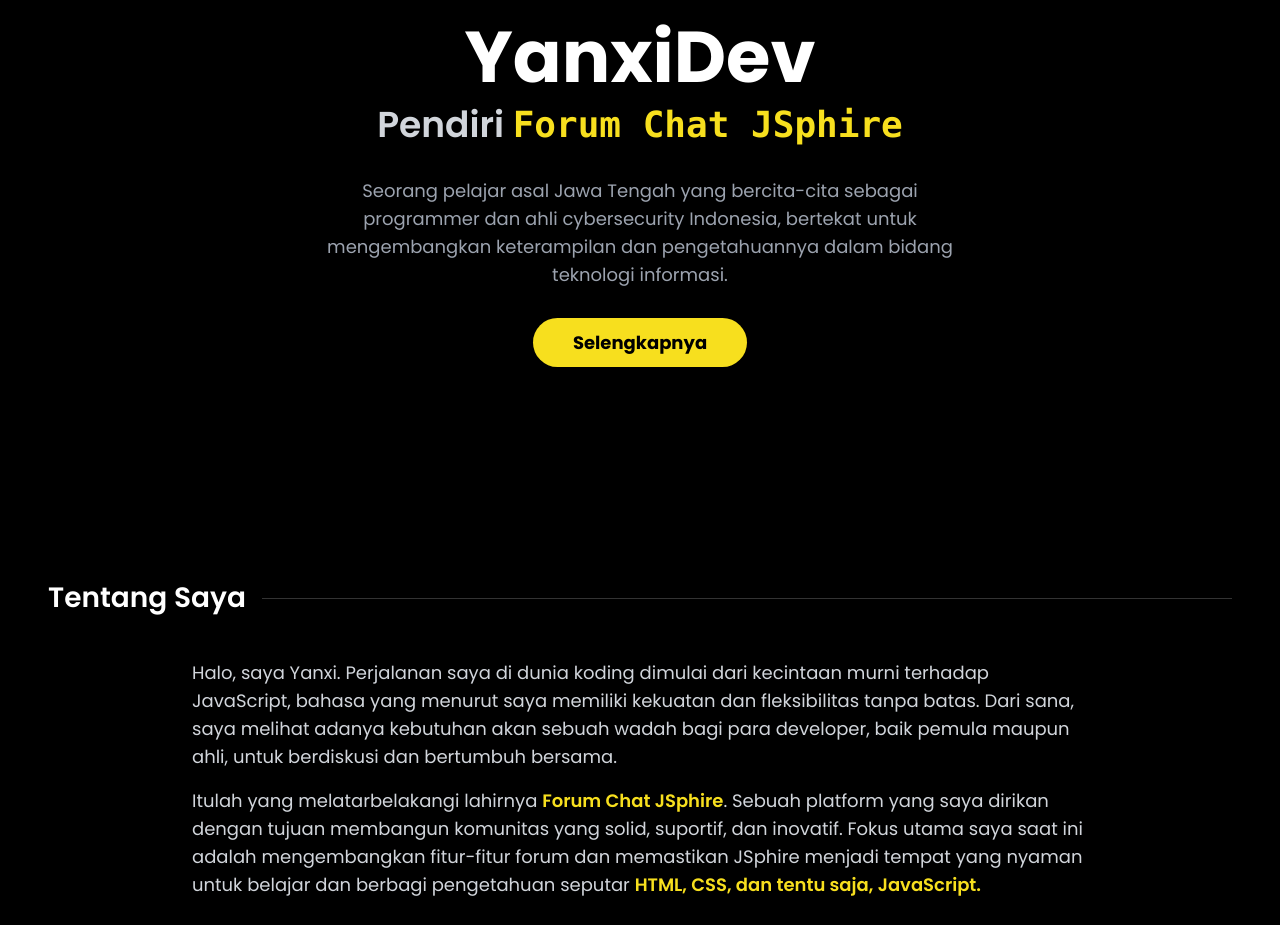
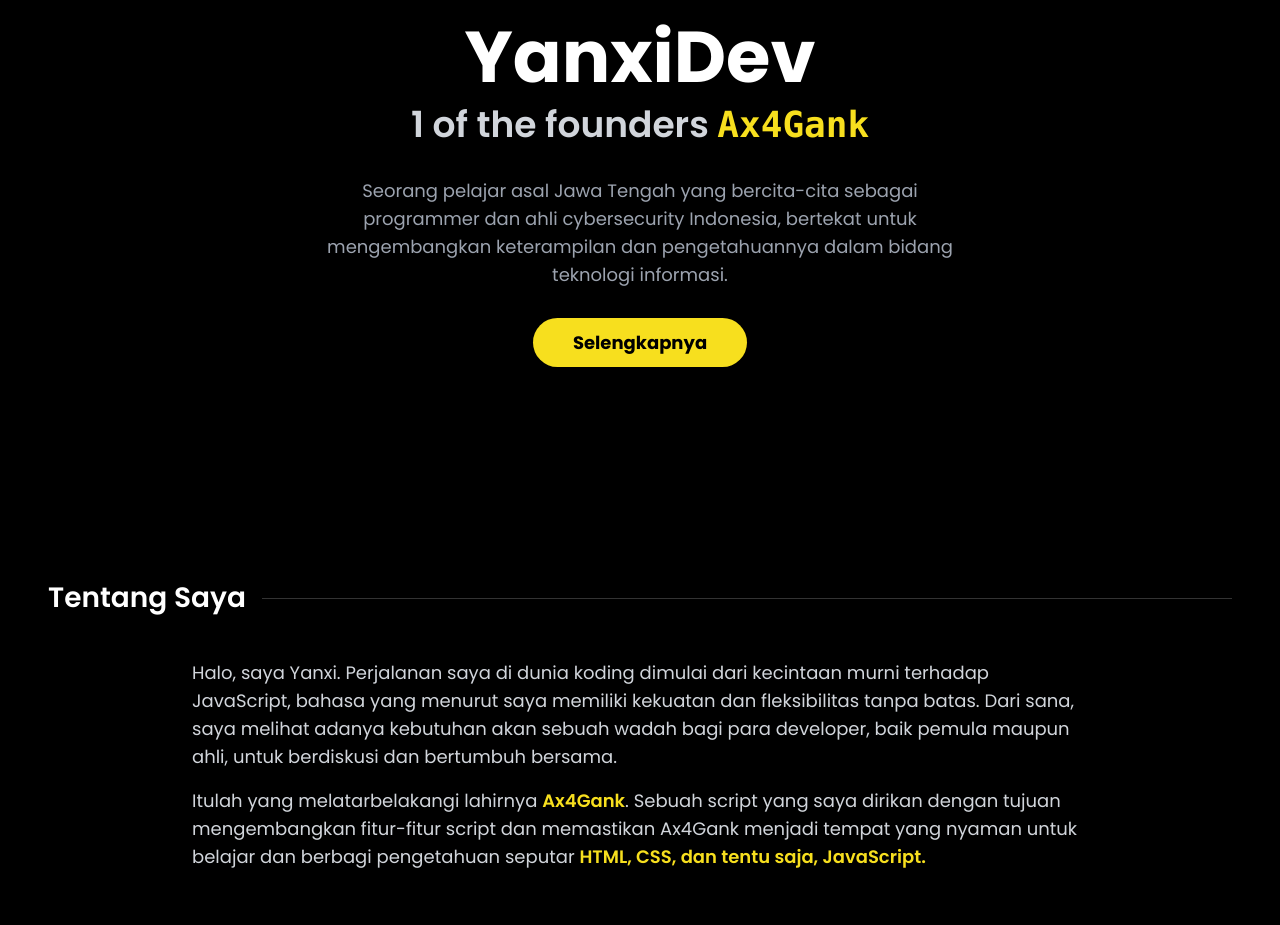
Before and after one commit to SemprulCode/WEB-YANXI, a plain HTML site: page index.html in a window 1280 px wide. Shown: the part 287-1212 px from the top of the page. Drawn offline with nearby package versions, Linux system fonts and the light colour scheme.

Commit message:
Update index.html

```diff
--- a/index.html
+++ b/index.html
@@ -3,7 +3,7 @@
 <head>
   <meta charset="UTF-8" />
   <meta name="viewport" content="width=device-width, initial-scale=1.0" />
-  <title>Profil | RooxJSphire</title>
+  <title>Profil | YanxiDev</title>
 
   <!-- TailwindCSS -->
   <script src="https://cdn.tailwindcss.com"></script>
@@ -51,9 +51,9 @@
     <!-- Home -->
     <section id="home" class="min-h-screen flex flex-col items-center justify-center text-center -mt-16">
       <div class="max-w-4xl">
-        <img src="https://files.catbox.moe/4vu5ge.jpg" alt="Foto Profil RooxJSphire" class="w-40 h-40 md:w-48 md:h-48 mx-auto rounded-full border-4 border-js-yellow shadow-xl mb-6 transform hover:scale-105 transition-transform duration-300" />
+        <img src="https://files.catbox.moe/4vu5ge.jpg" alt="Foto Profil YanxiDev" class="w-40 h-40 md:w-48 md:h-48 mx-auto rounded-full border-4 border-js-yellow shadow-xl mb-6 transform hover:scale-105 transition-transform duration-300" />
         <h1 class="text-4xl sm:text-6xl md:text-7xl font-bold text-white mb-3">YanxiDev</h1>
-        <h2 class="text-2xl sm:text-3xl md:text-4xl font-semibold text-gray-300 mb-8">Pendiri <span class="font-mono text-js-yellow">Forum Chat JSphire</span></h2>
+        <h2 class="text-2xl sm:text-3xl md:text-4xl font-semibold text-gray-300 mb-8">1 of the founders <span class="font-mono text-js-yellow">Ax4Gank</span></h2>
         <p class="text-lg text-gray-400 max-w-2xl mx-auto mb-10">Seorang pelajar asal Jawa Tengah yang bercita-cita sebagai programmer dan ahli cybersecurity Indonesia, bertekat untuk mengembangkan keterampilan dan pengetahuannya dalam bidang teknologi informasi.</p>
         <a href="#tentang" class="bg-js-yellow text-black font-bold py-3 px-10 rounded-full hover:bg-yellow-300 transition-colors duration-300 text-lg">Selengkapnya</a>
       </div>
@@ -66,7 +66,7 @@
       </div>
       <div class="text-gray-300 text-lg space-y-4 max-w-4xl mx-auto text-center md:text-left">
         <p>Halo, saya Yanxi. Perjalanan saya di dunia koding dimulai dari kecintaan murni terhadap JavaScript, bahasa yang menurut saya memiliki kekuatan dan fleksibilitas tanpa batas. Dari sana, saya melihat adanya kebutuhan akan sebuah wadah bagi para developer, baik pemula maupun ahli, untuk berdiskusi dan bertumbuh bersama.</p>
-        <p>Itulah yang melatarbelakangi lahirnya <strong class="text-js-yellow font-semibold">Forum Chat JSphire</strong>. Sebuah platform yang saya dirikan dengan tujuan membangun komunitas yang solid, suportif, dan inovatif. Fokus utama saya saat ini adalah mengembangkan fitur-fitur forum dan memastikan JSphire menjadi tempat yang nyaman untuk belajar dan berbagi pengetahuan seputar <strong class="text-js-yellow font-semibold">HTML, CSS, dan tentu saja, JavaScript.</strong></p>
+        <p>Itulah yang melatarbelakangi lahirnya <strong class="text-js-yellow font-semibold">Ax4Gank</strong>. Sebuah script yang saya dirikan dengan tujuan mengembangkan fitur-fitur script dan memastikan Ax4Gank menjadi tempat yang nyaman untuk belajar dan berbagi pengetahuan seputar <strong class="text-js-yellow font-semibold">HTML, CSS, dan tentu saja, JavaScript.</strong></p>
       </div>
     </section>
 
```
